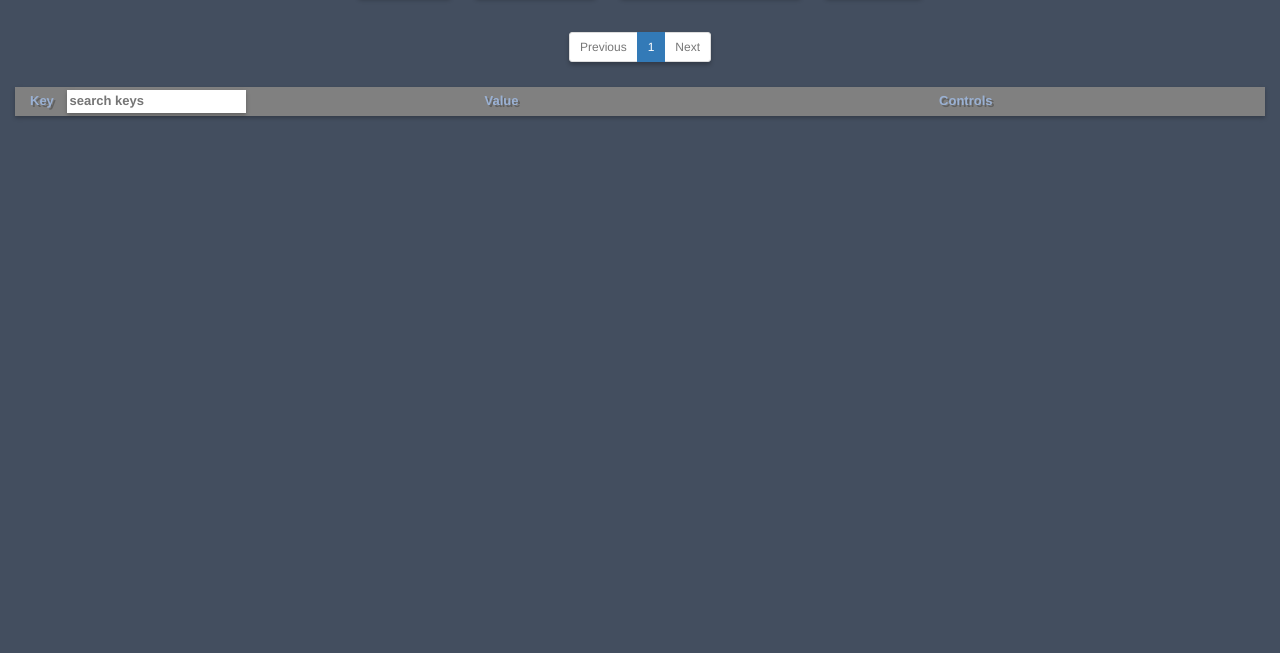
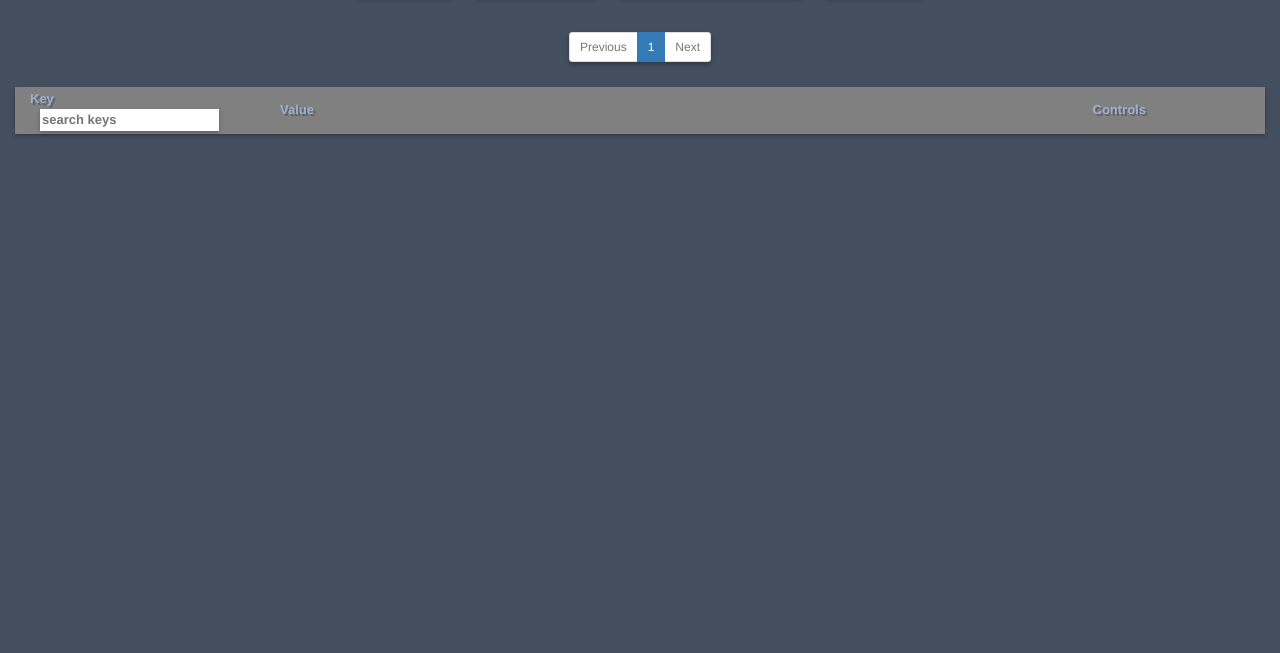
Before and after one commit to dhananjay11/rediswebclient, a website: page predfangy/index.html in a window 1280 px wide. Shown: the part 147-800 px from the top of the page. Drawn offline with Linux system fonts and the light colour scheme; no server answers.

Commit message:
Fixed table width

```diff
--- a/predfangy/assets/style/predfangy.css
+++ b/predfangy/assets/style/predfangy.css
@@ -53,6 +53,16 @@ tr, td {
 
 td {
   wo2rd-wrap: break-word;
+}
+
+th.Controls{
+  width: 15%
+}
+th.Key {
+  width: 20%
+}
+th.Value {
+  width: 65%;
 }
 
 tr:first-child {
--- a/predfangy/views/viewer.html
+++ b/predfangy/views/viewer.html
@@ -41,9 +41,9 @@
         <!-- pagination end -->
         <table id="redis-view">
             <tr id="firstrow">
-                <th class="col-sm-4 text-shadow">Key <input class="search floaty-input" ng-model="searchText" placeholder="search keys" ng-change="redis.filterForKeys(searchText)"/></th>
-                <th class="col-sm-4 text-shadow">Value</th>
-                <th class="col-sm-3 text-shadow">Controls</th>
+                <th class="col-sm-4 text-shadow Key">Key <input class="search floaty-input" ng-model="searchText" placeholder="search keys" ng-change="redis.filterForKeys(searchText)"/></th>
+                <th class="col-sm-4 text-shadow Value">Value</th>
+                <th class="col-sm-3 text-shadow Controls">Controls</th>
             </tr>
             <tr ng-repeat="key in keysList | orderBy: key | filter: paginate" ng-show="!showSearchResults || (showSearchResults && searchResults[key])">
                 <td data-th="Key" scroll-trigger="getKeyVal(key)">
```
